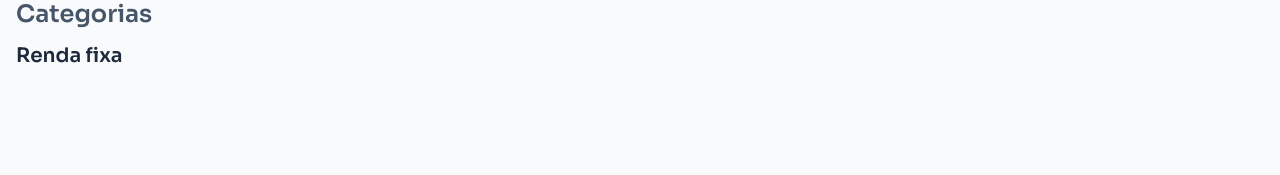
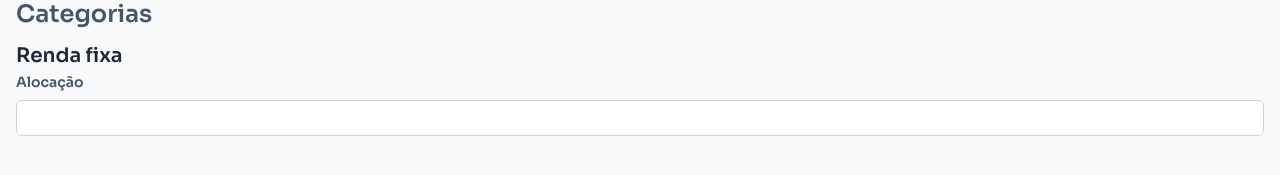
Before and after one commit to MathPSantos/curupi, a Next.js app: page /ferramentas/aporte in a window 1280 px wide. Shown: the part 823-998 px from the top of the page. Before the commit the page ends 973 px from the top, so only its background shows below. Built offline with nearby package versions, Linux system fonts and the light colour scheme.

Commit message:
feat: add NumberField component

```diff
--- /dev/null
+++ b/src/components/common/form/Label.tsx
@@ -0,0 +1,15 @@
+import { LabelHTMLAttributes } from "react";
+
+import { getClassesToApply } from "@core/helpers";
+
+interface LabelProps extends LabelHTMLAttributes<HTMLLabelElement> {}
+
+export const Label = ({ className, ...props }: LabelProps) => (
+  <label
+    {...props}
+    className={getClassesToApply(
+      "text-slate-600 text-sm font-semibold",
+      className
+    )}
+  />
+);
--- /dev/null
+++ b/src/components/common/form/NumberField/index.tsx
@@ -0,0 +1,35 @@
+import { getClassesToApply } from "@core/helpers";
+import { forwardRef, useImperativeHandle, useRef } from "react";
+import { AriaNumberFieldProps, useNumberField } from "react-aria";
+import { useNumberFieldState } from "react-stately";
+import { Label } from "../Label";
+
+interface NumberFieldProps extends AriaNumberFieldProps {
+  className?: string;
+}
+
+export const NumberField = forwardRef<HTMLInputElement, NumberFieldProps>(
+  ({ className, ...props }, ref) => {
+    const inputRef = useRef<HTMLInputElement>(null);
+    useImperativeHandle(ref, () => inputRef?.current as HTMLInputElement);
+
+    const state = useNumberFieldState({ ...props, locale: "pt-BR" });
+
+    const { inputProps, labelProps } = useNumberField(props, state, inputRef);
+
+    return (
+      <div className={getClassesToApply("relative w-full", className)}>
+        <Label {...labelProps}>{props.label}</Label>
+        <div className="relative w-full h-[36px] mt-1.5">
+          <input
+            {...inputProps}
+            ref={inputRef}
+            className="w-full h-full border border-gray-300 bg-white rounded-md px-3 text-slate-800 sm:text-sm"
+          />
+        </div>
+      </div>
+    );
+  }
+);
+
+NumberField.displayName = "NumberField";
--- a/src/components/common/form/index.ts
+++ b/src/components/common/form/index.ts
@@ -1,2 +1,3 @@
 export * from "./ComboBox";
 export * from "./PriceField";
+export * from "./NumberField";
--- a/src/pages/ferramentas/aporte.tsx
+++ b/src/pages/ferramentas/aporte.tsx
@@ -1,7 +1,7 @@
 import Head from "next/head";
 
 import { Beams, Header } from "@components/layout";
-import { PriceField } from "@components/common";
+import { NumberField, PriceField } from "@components/common";
 
 export default function FinancialSupport() {
   return (
@@ -72,6 +72,14 @@ export default function FinancialSupport() {
 
                     <div className="flex items-center gap-3"></div>
                   </div>
+                  <div className="flex items-center">
+                    <NumberField
+                      label="Alocação"
+                      minValue={1}
+                      maxValue={0.01}
+                      formatOptions={{ style: "percent", signDisplay: "never" }}
+                    />
+                  </div>
                 </div>
               </div>
             </div>
```
